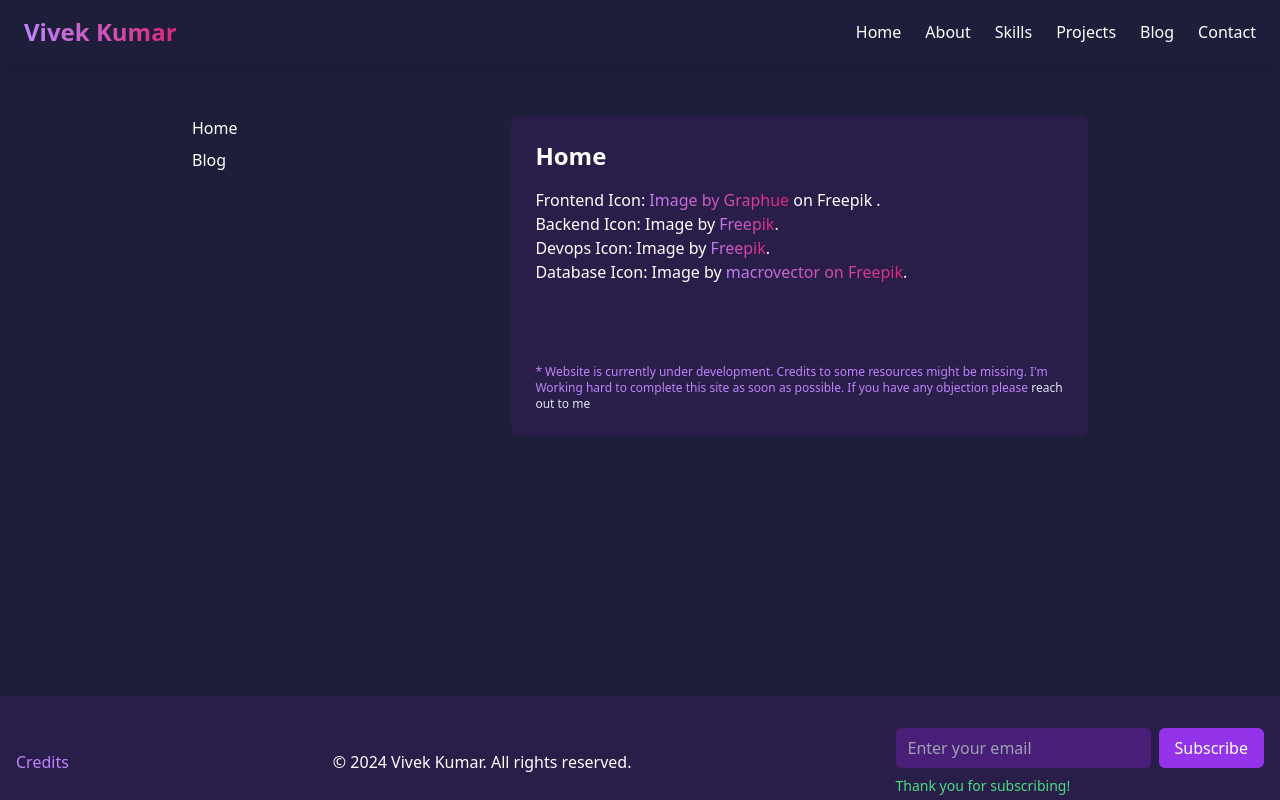
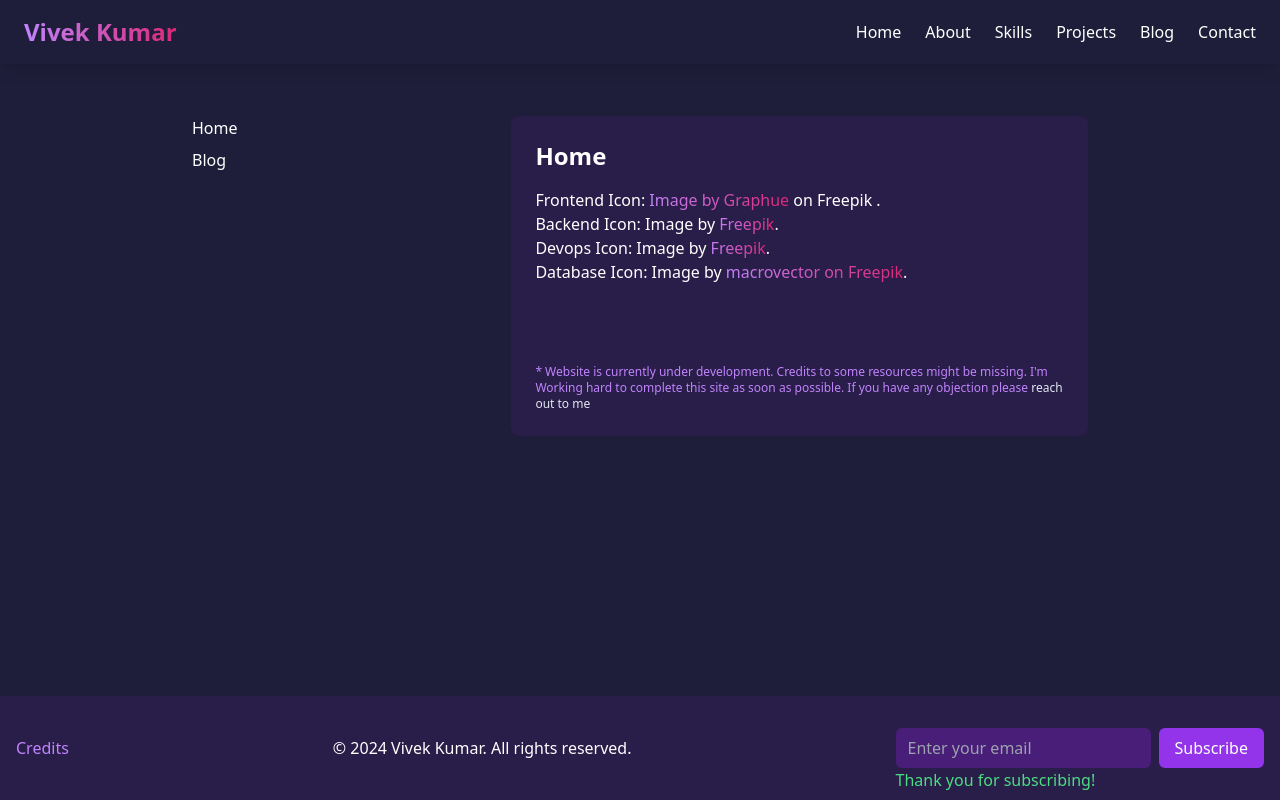
Before and after one commit to bewake24/typescript-bewake-portfolio, a React (Vite) app: page /credits in a window 1280 px wide. Both pictures are taken after typing "name@example.com" into the empty fields and a click on the button "Subscribe". Shown: the part 168-968 px from the top of the page. Built offline with nearby package versions, Linux system fonts and the light colour scheme.

Commit message:
Refactor Code of footer and contact

```diff
--- a/src/components/Contact.tsx
+++ b/src/components/Contact.tsx
@@ -1,25 +1,21 @@
-import React, { useState, useEffect } from 'react';
-import { Mail, Twitter, Linkedin } from 'lucide-react';
+import React, { useState } from "react";
+import { Mail, Twitter, Linkedin } from "lucide-react";
 
 const Contact = () => {
-  const [email, setEmail] = useState('');
-  const [phone, setPhone] = useState('');
-  const [message, setMessage] = useState('');
-  const [formStatus, setFormStatus] = useState('');
-  const [visible, setVisible] = useState(false); // To control message visibility
+  const [email, setEmail] = useState("");
+  const [phone, setPhone] = useState("");
+  const [message, setMessage] = useState("");
+  const [formStatus, setFormStatus] = useState("");
+  const [visible, setVisible] = useState(false);
 
   const handleSubmit = (e: React.FormEvent) => {
     e.preventDefault();
-    console.log('Form submitted:', { email, phone, message });
 
-    setFormStatus('Message sent successfully!');
-    setVisible(true); // Show the confirmation message
-
-    setEmail('');
-    setPhone('');
-    setMessage('');
-
-    // Hide the message after 3 seconds with smooth animation
+    setFormStatus("Message sent successfully!");
+    setVisible(true);
+    setEmail("");
+    setPhone("");
+    setMessage("");
     setTimeout(() => setVisible(false), 3000);
   };
 
@@ -30,7 +26,8 @@ const Contact = () => {
         {/* Left Section - Contact Links */}
         <div className="md:w-1/2">
           <p className="mb-6">
-            If you'd like to work with me or just want to say hi, feel free to reach out!
+            If you'd like to work with me or just want to say hi, feel free to
+            reach out!
           </p>
           <div className="space-y-4">
             <a
@@ -66,7 +63,9 @@ const Contact = () => {
           <div className="p-8 bg-purple-800 bg-opacity-10 rounded-xl shadow-lg">
             <form onSubmit={handleSubmit} className="space-y-4 relative">
               <div>
-                <label htmlFor="email" className="block mb-1">Email (required)</label>
+                <label htmlFor="email" className="block mb-1">
+                  Email (required)
+                </label>
                 <input
                   type="email"
                   id="email"
@@ -77,7 +76,9 @@ const Contact = () => {
                 />
               </div>
               <div>
-                <label htmlFor="phone" className="block mb-1">Phone Number (optional)</label>
+                <label htmlFor="phone" className="block mb-1">
+                  Phone Number (optional)
+                </label>
                 <input
                   type="tel"
                   id="phone"
@@ -87,7 +88,9 @@ const Contact = () => {
                 />
               </div>
               <div>
-                <label htmlFor="message" className="block mb-1">Message (required)</label>
+                <label htmlFor="message" className="block mb-1">
+                  Message (required)
+                </label>
                 <textarea
                   id="message"
                   value={message}
@@ -107,7 +110,7 @@ const Contact = () => {
                 {formStatus && (
                   <p
                     className={`transition-opacity duration-1000 ${
-                      visible ? 'opacity-100' : 'opacity-0'
+                      visible ? "opacity-100" : "opacity-0"
                     } text-green-400`}
                   >
                     {formStatus}
--- a/src/components/Footer.tsx
+++ b/src/components/Footer.tsx
@@ -4,13 +4,16 @@ import {Link }from 'react-router-dom';
 const Footer = () => {
   const [email, setEmail] = useState('');
   const [subscriptionStatus, setSubscriptionStatus] = useState('');
+  const [visible, setVisible] = useState(false);
 
   const handleSubscribe = (e: React.FormEvent) => {
     e.preventDefault();
+    setVisible(true);
     // Here you would typically send the email to a server for newsletter subscription
     console.log('Subscribed email:', email);
     setSubscriptionStatus('Thank you for subscribing!');
     setEmail('');
+    setTimeout(() => setVisible(false), 3000);
   };
 
   return (
@@ -34,7 +37,9 @@ const Footer = () => {
               </button>
             </form>
             {subscriptionStatus && (
-              <p className="mt-2 text-sm text-green-400">{subscriptionStatus}</p>
+              <p className={`transition-opacity absolute z-50 duration-1000 ${
+                visible ? 'opacity-100' : 'opacity-0'
+              } text-green-400`}>{subscriptionStatus}</p>
             )}
           </div>
         </div>
@@ -44,8 +49,3 @@ const Footer = () => {
 };
 
 export default Footer;
-
-
-
-
-// {/* <Link to="/credits" className=" text-md text-purple-400 ease-in-out transform hover:scale-110" >Credits</Link> */}
```
